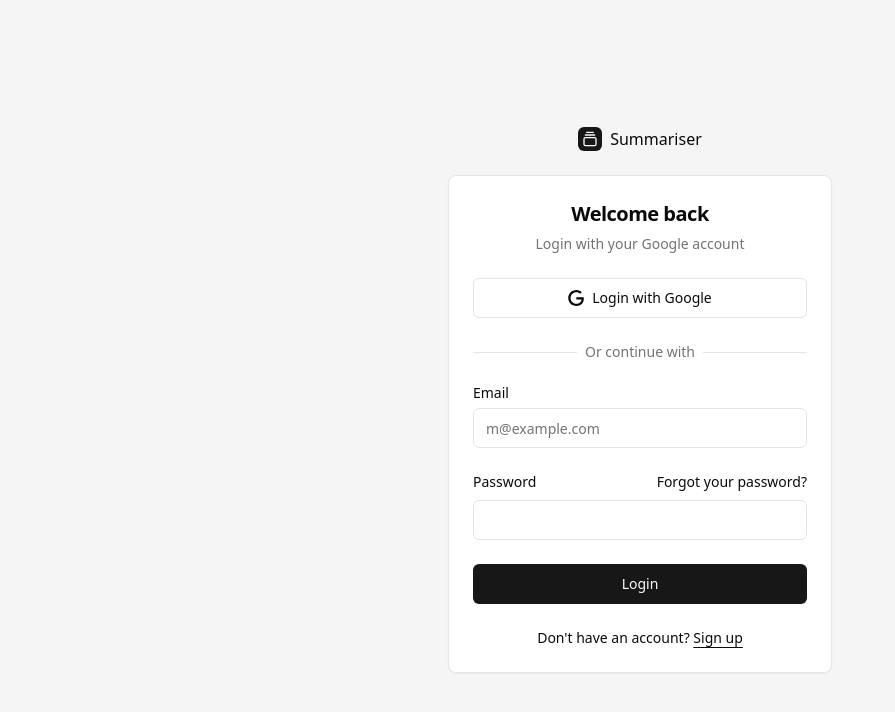
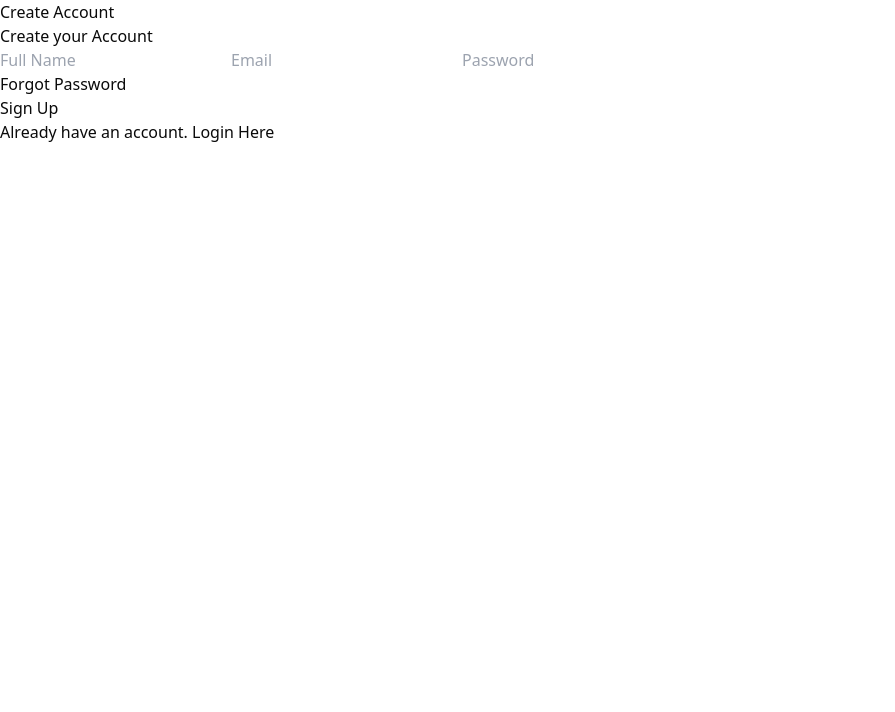
Before and after one commit to nipunagarwal4235/summariser, a React (Vite) app in the folder summariser-client/: page /login in a window 1280 px wide. Shown: the top 712 px of the page, without its empty margins (0-895 px from the left). Built offline with nearby package versions, Linux system fonts and the light colour scheme.

Commit message:
login signup frontend

```diff
--- a/summariser-client/package.json
+++ b/summariser-client/package.json
@@ -13,12 +13,14 @@
     "@radix-ui/react-dialog": "^1.1.3",
     "@radix-ui/react-label": "^2.1.1",
     "@radix-ui/react-slot": "^1.1.1",
+    "axios": "^1.7.9",
     "class-variance-authority": "^0.7.1",
     "clsx": "^2.1.1",
     "lucide-react": "^0.468.0",
     "react": "^18.3.1",
     "react-dom": "^18.3.1",
     "react-router": "^7.0.2",
+    "react-toastify": "^11.0.2",
     "tailwind-merge": "^2.5.5",
     "tailwindcss-animate": "^1.0.7"
   },
--- a/summariser-client/src/App.tsx
+++ b/summariser-client/src/App.tsx
@@ -1,69 +1,18 @@
-import { Button } from "@/components/ui/button";
-import { Input } from "@/components/ui/input";
-import { Card } from "@/components/ui/card";
-import {
-  Sheet,
-  SheetContent,
-  SheetDescription,
-  SheetHeader,
-  SheetTitle,
-  SheetTrigger,
-} from "@/components/ui/sheet";
-import { Upload } from "lucide-react";
-import { Textarea } from "@/components/ui/textarea";
+import { Routes, Route } from "react-router";
+import Home from "./pages/home";
+import Login from "./pages/auth/login";
+import EmailVerify from "./pages/auth/email-verify";
+import ResetPassword from "./pages/auth/reset-password";
 
 export default function App() {
   return (
-    <div className="min-h-screen flex flex-col">
-      <header className="p-2 sm:p-4 flex justify-end">
-        <div className="space-x-2">
-          <Button
-            variant="outline"
-            size="sm"
-            className="text-xs sm:text-sm sm:size-default"
-          >
-            Login
-          </Button>
-          <Button size="sm" className="text-xs sm:text-sm sm:size-default">
-            Sign Up
-          </Button>
-        </div>
-      </header>
-      <main className="flex-grow flex items-center justify-center p-2 sm:p-4 md:p-6 lg:p-8">
-        <Card className="w-full max-w-[90vw] sm:max-w-[80vw] md:max-w-2xl lg:max-w-3xl p-4 sm:p-6 md:p-8">
-          <h1 className="text-4xl sm:text-5xl md:text-6xl font-bold text-center mb-4 sm:mb-6 md:mb-8">
-            Summariser
-          </h1>
-          <div className="space-y-4">
-            <Textarea
-              placeholder="Enter text to summarise..."
-              className="w-full min-h-[100px] max-h-[200px] sm:max-h-[250px] md:max-h-[300px] resize-none text-sm sm:text-base"
-            />
-            <div className="flex flex-col sm:flex-row justify-between gap-2 sm:gap-4">
-              <Button className="w-full sm:w-auto">Summarise</Button>
-              <Sheet>
-                <SheetTrigger asChild>
-                  <Button variant="outline" className="w-full sm:w-auto">
-                    <Upload className="mr-2 h-4 w-4" />
-                    Upload File
-                  </Button>
-                </SheetTrigger>
-                <SheetContent>
-                  <SheetHeader>
-                    <SheetTitle>Upload File</SheetTitle>
-                    <SheetDescription>
-                      Upload a file to summarise its content.
-                    </SheetDescription>
-                  </SheetHeader>
-                  <div className="mt-4">
-                    <Input type="file" />
-                  </div>
-                </SheetContent>
-              </Sheet>
-            </div>
-          </div>
-        </Card>
-      </main>
+    <div>
+      <Routes>
+        <Route path="/" element={<Home />} />
+        <Route path="/login" element={<Login />} />
+        <Route path="/email-verify" element={<EmailVerify />} />
+        <Route path="/reset-password" element={<ResetPassword />} />
+      </Routes>
     </div>
   );
 }
--- /dev/null
+++ b/summariser-client/src/components/header.tsx
@@ -0,0 +1,53 @@
+import { Button } from "@/components/ui/button";
+import { Input } from "@/components/ui/input";
+import { Card } from "@/components/ui/card";
+import {
+  Sheet,
+  SheetContent,
+  SheetDescription,
+  SheetHeader,
+  SheetTitle,
+  SheetTrigger,
+} from "@/components/ui/sheet";
+import { Upload } from "lucide-react";
+import { Textarea } from "@/components/ui/textarea";
+
+export default function Header() {
+  return (
+    <main className="flex-grow flex items-center justify-center p-2 sm:p-4 md:p-6 lg:p-8">
+      <Card className="w-full max-w-[90vw] sm:max-w-[80vw] md:max-w-2xl lg:max-w-3xl p-4 sm:p-6 md:p-8">
+        <h1 className="text-4xl sm:text-5xl md:text-6xl font-bold text-center mb-4 sm:mb-6 md:mb-8">
+          Summariser
+        </h1>
+        <div className="space-y-4">
+          <Textarea
+            placeholder="Enter text to summarise..."
+            className="w-full min-h-[100px] max-h-[200px] sm:max-h-[250px] md:max-h-[300px] resize-none text-sm sm:text-base"
+          />
+          <div className="flex flex-col sm:flex-row justify-between gap-2 sm:gap-4">
+            <Button className="w-full sm:w-auto">Summarise</Button>
+            <Sheet>
+              <SheetTrigger asChild>
+                <Button variant="outline" className="w-full sm:w-auto">
+                  <Upload className="mr-2 h-4 w-4" />
+                  Upload File
+                </Button>
+              </SheetTrigger>
+              <SheetContent>
+                <SheetHeader>
+                  <SheetTitle>Upload File</SheetTitle>
+                  <SheetDescription>
+                    Upload a file to summarise its content.
+                  </SheetDescription>
+                </SheetHeader>
+                <div className="mt-4">
+                  <Input type="file" />
+                </div>
+              </SheetContent>
+            </Sheet>
+          </div>
+        </div>
+      </Card>
+    </main>
+  );
+}
--- /dev/null
+++ b/summariser-client/src/components/navbar.tsx
@@ -0,0 +1,24 @@
+import { Button } from "@/components/ui/button";
+import { useNavigate } from "react-router";
+
+export default function Navbar() {
+  const navigate = useNavigate();
+
+  return (
+    <nav className="p-2 sm:p-4 flex justify-end">
+      <div className="space-x-2">
+        <Button
+          onClick={() => navigate("/login")}
+          variant="outline"
+          size="sm"
+          className="text-xs sm:text-sm sm:size-default"
+        >
+          Login
+        </Button>
+        <Button size="sm" className="text-xs sm:text-sm sm:size-default">
+          Sign Up
+        </Button>
+      </div>
+    </nav>
+  );
+}
--- a/summariser-client/src/main.tsx
+++ b/summariser-client/src/main.tsx
@@ -1,19 +1,10 @@
-import { StrictMode } from "react";
 import { createRoot } from "react-dom/client";
 import "./index.css";
 import App from "./App.tsx";
-import { BrowserRouter, Route, Routes } from "react-router";
-import Login from "./components/login/login.tsx";
-import SignUp from "./components/signup/signup.tsx";
+import { BrowserRouter } from "react-router";
 
 createRoot(document.getElementById("root")!).render(
-  <StrictMode>
-    <BrowserRouter>
-      <Routes>
-        <Route path="/" element={<App />} />
-        <Route path="/login" element={<Login />} />
-        <Route path="/signup" element={<SignUp />} />
-      </Routes>
-    </BrowserRouter>
-  </StrictMode>
+  <BrowserRouter>
+    <App />
+  </BrowserRouter>
 );
--- /dev/null
+++ b/summariser-client/src/pages/auth/email-verify.tsx
@@ -0,0 +1,7 @@
+export default function EmailVerify() {
+  return (
+    <div>
+      <h1>Email Verify</h1>
+    </div>
+  );
+}
--- /dev/null
+++ b/summariser-client/src/pages/auth/login.tsx
@@ -0,0 +1,56 @@
+import { useState } from "react";
+import { useNavigate } from "react-router";
+
+export default function Login() {
+  const navigate = useNavigate();
+
+  const [state, setState] = useState("Sign Up");
+
+  const [name, setName] = useState("");
+  const [email, setEmail] = useState("");
+  const [password, setPassword] = useState("");
+
+  return (
+    <div>
+      <h2>{state === "Sign Up" ? "Create Account" : "Login"}</h2>
+      <p>{state === "Sign Up" ? "Create your Account" : "Login"}</p>
+      <form action="">
+        {state === "Sign Up" && (
+          <input
+            onChange={(e) => setName(e.target.value)}
+            value={name}
+            type="text"
+            placeholder="Full Name"
+            required
+          />
+        )}
+
+        <input
+          onChange={(e) => setEmail(e.target.value)}
+          value={email}
+          type="email"
+          placeholder="Email"
+          required
+        />
+        <input
+          onChange={(e) => setPassword(e.target.value)}
+          value={password}
+          type="password"
+          placeholder="Password"
+          required
+        />
+        <p onClick={() => navigate("/reset-password")}>Forgot Password</p>
+        <button type="submit">{state}</button>
+        {state === "Sign Up" ? (
+          <p onClick={() => setState("Login")}>
+            Already have an account. <span>Login Here</span>
+          </p>
+        ) : (
+          <p onClick={() => setState("Sign Up")}>
+            Don't have an account. <span>Sign Up Here</span>
+          </p>
+        )}
+      </form>
+    </div>
+  );
+}
--- /dev/null
+++ b/summariser-client/src/pages/auth/reset-password.tsx
@@ -0,0 +1,7 @@
+export default function ResetPassword() {
+  return (
+    <div>
+      <h1>Reset Password</h1>
+    </div>
+  );
+}
--- /dev/null
+++ b/summariser-client/src/pages/home.tsx
@@ -0,0 +1,13 @@
+import Header from "@/components/header";
+import Navbar from "@/components/navbar";
+
+export default function Home() {
+  return (
+    <div className="bg-gray-100">
+      <div className="min-h-screen flex flex-col">
+        <Navbar />
+        <Header />
+      </div>
+    </div>
+  );
+}
```
Also changed, not shown: 1 other file (tests, documents, lock files or other folders).
